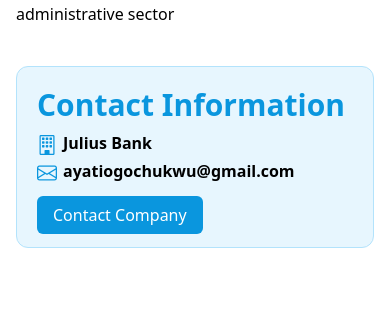
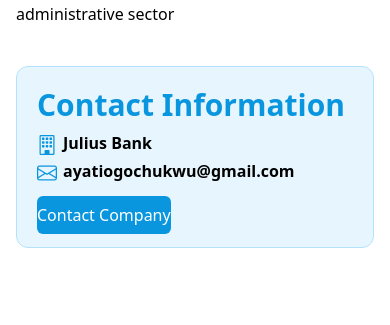
Before and after one commit to AyatiOgo/warri-jobs-deploy, a Django app: a page that uses jobs/templates/job-detail.html in a window 390 px wide. Shown: the part 1209-1534 px from the top of the page. Run offline with Django 5.2, Linux system fonts and the light colour scheme; data comes from the database, SQL or seed files in the repository; some libraries are stand-ins or nearby versions.

Commit message:
chnages made

```diff
--- a/jobs/templates/job-detail.html
+++ b/jobs/templates/job-detail.html
@@ -66,7 +66,7 @@
                      <div class="flex flex-row gap-1.5"> <i class="bi bi-envelope text-[#0A96DE] text-xl"></i> <p class="font-bold text-md"> {{ job.contact_info}} </p> </div>
                   </div>
                   <div class="w-full">
-                     <a href="{{ job.job_link }}"  class="bg-[#0A96DE] w-full  hover:bg-[#0884c2] py-2 px-4  text-white rounded-md sm:w-full md:w-auto text-center">
+                     <a href="{{ job.job_link }}"  class="bg-[#0A96DE] w-full  hover:bg-[#0884c2] py-2 sm:px-4  text-white rounded-md sm:w-full md:w-auto text-center">
                      Contact Company
                      </a>
                   </div>
```
